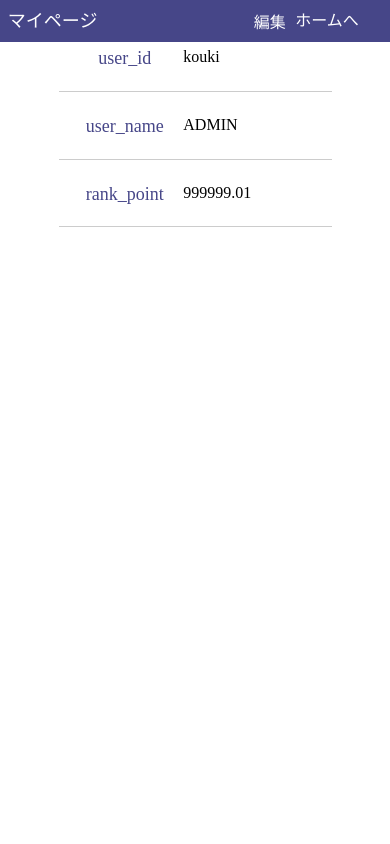
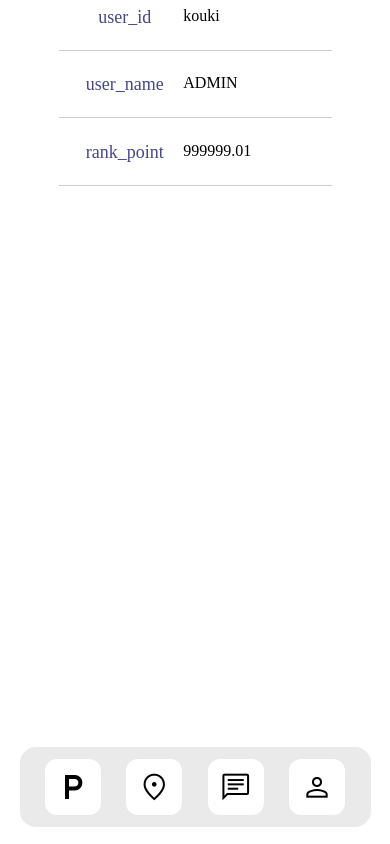
Before and after one commit to kouki928/IoT_slash, a Django app: page /mypage in a window 390 px wide. Run offline with Django 4.2, Linux system fonts and the light colour scheme; a user stored in the database is signed in; data comes from the database, SQL or seed files in the repository; both versions use the stored data as it was after the commit.

Commit message:
2023.06.12 add footer

```diff
--- a/trashCan/static/css/index.css
+++ b/trashCan/static/css/index.css
@@ -26,6 +31,14 @@
     font-size: medium;
 }
 
+.to_edit, .save_button{
+	appearance: none;
+	border: none;
+    color: white;
+    background-color: rgb(70, 70, 136);
+    font-size: medium;
+}
+
 .logout_button {
 	appearance: none;
 	border: none;
@@ -53,3 +107,73 @@ main {
     display: flex;
     justify-content: center;
 }
+
+footer {
+    display: none;
+}
+
+@media only screen and (max-width : 767px){
+    .wrap{
+        display: none;
+    }
+
+    footer{
+        display: flex;
+        align-items: center;
+        justify-content: center;
+        position: fixed;
+        width: 100%;
+        bottom: 2%;
+    }
+
+    .icon-bar {
+        background-color: rgba(55, 55, 55, 0.1);
+        backdrop-filter: blur(8px);
+        height: 80px;
+        width: 90%;
+        border-radius: 16px;
+
+        display: flex;
+        justify-content: space-evenly;
+        align-items: center;
+    }
+
+    .icons {
+        background-color: white;
+        height: 56px;
+        width: 56px;
+        border-radius: 12px;
+
+        display: flex;
+        align-items: center;
+        justify-content: center;
+    }
+
+    .material-symbols-outlined {
+        font-variation-settings: "FILL" 0, "wght" 400, "GRAD" 0, "opsz" 48;
+    }
+    .material-symbols-outlined.md-48 {
+        font-size: 32px;
+    }
+
+    .parking{
+        background-color: white;
+        color: black;
+    }
+    .map{
+        background-color: white;
+        color: black;
+    }
+    .chat{
+        background-color: white;
+        color: black;
+    }
+    .person{
+        background-color: white;
+        color: black;
+    }
+
+    a{
+        text-decoration: none;
+    }
+}
--- a/trashCan/static/css/mypage.css
+++ /dev/null
@@ -1,69 +0,0 @@
-.wrap {
-    width: 100%;
-    height: 8%;
-    background-color: rgb(70, 70, 136);
-    /* position: fixed; */
-    margin: auto;
-}
-
-.header {
-    width: 90%;
-    display: inline-flex;
-    align-items: center;
-    padding: 2%;
-}
-
-.title {
-    margin-right: auto;
-    font-size: large;
-    color: white;
-}
-
-.to_edit, .save_button{
-	appearance: none;
-	border: none;
-    color: white;
-    background-color: rgb(70, 70, 136);
-    font-size: medium;
-}
-
-.to_home {
-    margin-left: 1%;
-    text-decoration: none;
-    color: white;
-    font-size: medium;
-}
-
-.outer {
-    display: flex;
-    justify-content: space-between;
-    width: 100%;
-    padding: 2%;
-}
-
-.caption {
-    width: 30%;
-    margin-left: 15%;
-    text-align: center;
-    color: rgb(70, 70, 136);
-    font-size: large;
-}
-
-.data {
-    width: 40%;
-    margin-right: 15%;
-    text-align: left;
-    font-size: medium;
-}
-
-.button_wrap {
-    padding-left: 45%;
-}
-
-.save_button {
-    padding: 0.5rem 3rem;
-}
-
-hr {
-    margin-left: 15%;
-}
--- a/trashCan/templates/trashCan/mypage.html
+++ b/trashCan/templates/trashCan/mypage.html
@@ -6,7 +6,8 @@
     <meta http-equiv="X-UA-Compatible" content="IE=edge">
     <meta name="viewport" content="width=device-width, initial-scale=1.0">
     <link rel="stylesheet" href={% static 'css/reset.css' %}>
-    <link rel="stylesheet" href={% static 'css/mypage.css' %}>
+    <link rel="stylesheet" href="https://fonts.googleapis.com/css2?family=Material+Symbols+Outlined:opsz,wght,FILL,GRAD@20..48,100..700,0..1,-50..200"/>
+    <link rel="stylesheet" href={% static 'css/index.css' %}>
     <script src={% static 'js/main.js' %}></script>
     <title>Document</title>
 </head>
@@ -19,9 +20,9 @@
                     <div class="title">ユーザー情報編集</div>
                     <form action={% url "mypage" %} method="POST">{% csrf_token %}
                         <input type="hidden" name="edit" value="back">
-                        <input type="submit" id="edit" value="マイページ" class="to_edit">
+                        <input type="submit" id="edit" value="マイページ" class="to_home menu_text">
                     </form>
-                    <a href={% url 'auth' %} class="to_home">ホームへ</a>
+                    <a href={% url 'auth' %} class="to_home menu_text">ホームへ</a>
                 </div>
             </div>
         </div>
@@ -60,6 +61,8 @@
                         <input type="submit" id="edit" value="編集" class="to_edit">
                     </form>
                     <a href={% url 'auth' %} class="to_home">ホームへ</a>
+                    <a href={% url 'notice' %} class="to_home menu_text">通知</a>
+
                 </div>
             </div>
 
@@ -87,5 +90,31 @@
         </div>
     {% endif %}
 
+    <footer>
+        <div class="icon-bar">
+            <a href={% url 'auth' %}>
+                <div class="icons parking" >
+                    <span class="material-symbols-outlined md-48"> local_parking </span>
+                </div>
+            </a>
+            <a href={% url 'auth' %}>
+                <div class="icons map">
+                    <span class="material-symbols-outlined md-48"> location_on </span>
+                </div>
+            </a>
+            <a href={% url 'notice' %}>
+                <div class="icons chat">
+                    <span class="material-symbols-outlined md-48"> chat </span>
+                </div>
+            </a>
+            <a href={% url 'mypage' %}>
+                <div class="icons person">
+                    <span class="material-symbols-outlined md-48"> person </span>
+                </div>
+            </a>
+        </div>
+      </footer>
+
+
 </body>
 </html>
```
Also changed, not shown: other parts of trashCan/static/css/index.css (+46 -0 lines), trashCan/templates/trashCan/index.html (+27 -0 lines), trashCan/templates/trashCan/notice.html (+30 -3 lines), db.sqlite3.
